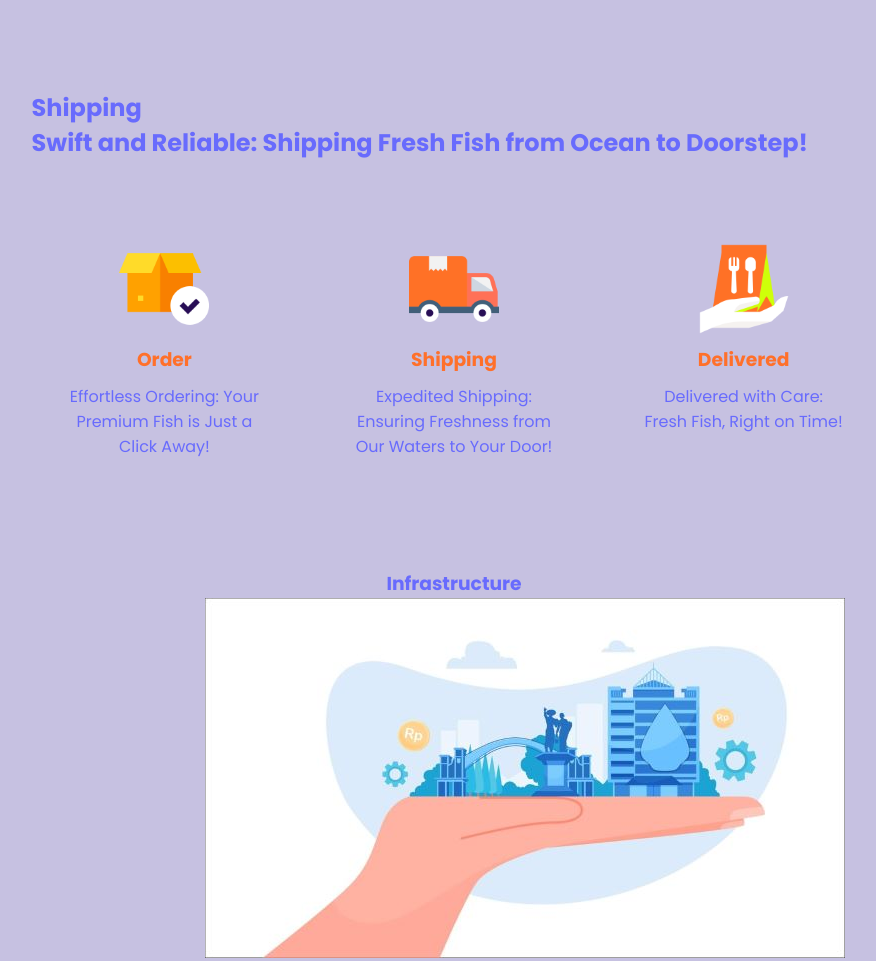
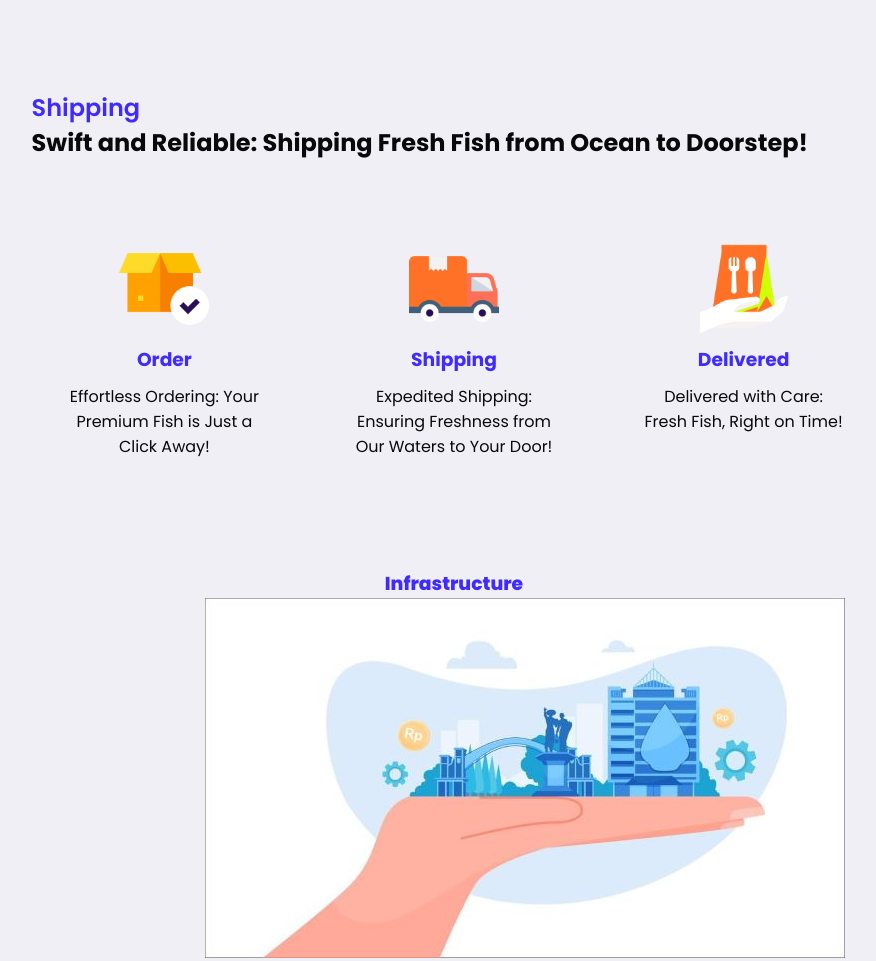
Before and after one commit to mercilesrishav/splendid-ornamentals-project, a plain HTML site: page index.html in a window 1280 px wide. Shown: the part 1745-2706 px from the top of the page, without its empty margins (186-1062 px from the left). Drawn offline with nearby package versions, Linux system fonts and the light colour scheme.

Commit message:
styling changes

```diff
--- a/index.html
+++ b/index.html
@@ -30,8 +30,8 @@
     <!-- home start -->
     <section class = "home" id = "home">
         <div class = " home-text">
-            <h1>Splendid Ornamentals</h1>
-            <h2>Welcome to Splendid Ornamental<br> Your premier destination for exquisite Indian Wild Caught fish</h2>
+            <!-- <h1>Splendid Ornamentals</h1> -->
+            <h2>Welcome to <br>Splendid Ornamental<h2></h2><br> Your premier destination for exquisite Indian Wild Caught fish</h2>
             <a href = "#" class = "btn"> Our Stock</a>
         </div>
         <div class = "home-img">
--- a/style.css
+++ b/style.css
@@ -13,9 +13,9 @@
 } */
 
 :root{
-    --main-color:#ff702a;
-    --text-color:hsl(239, 97%, 70%);
-    --bg-color:#c6c1e1;
+    --main-color:#3f2aff;
+    --text-color:hsl(240, 9%, 4%);
+    --bg-color:hsl(250, 25%, 95%);
     --big-font:5rem;
     --h2-font:2.25rem;
     --p-font:0.9rem;
@@ -192,6 +192,21 @@ section{
    margin-top: 4rem;;
 }
 
+.shipping h1{
+    color: var(--main-color);
+    font-weight: 600;
+}
+
+.infrastructure h1{
+    color: var(--main-color);
+    font-weight: 800;
+}
+
+.contacth1{
+    color: var(--main-color);
+    font-weight: 800;
+}
+
 .s-box{
     text-align: center;
     padding: 20px 30px;
```
